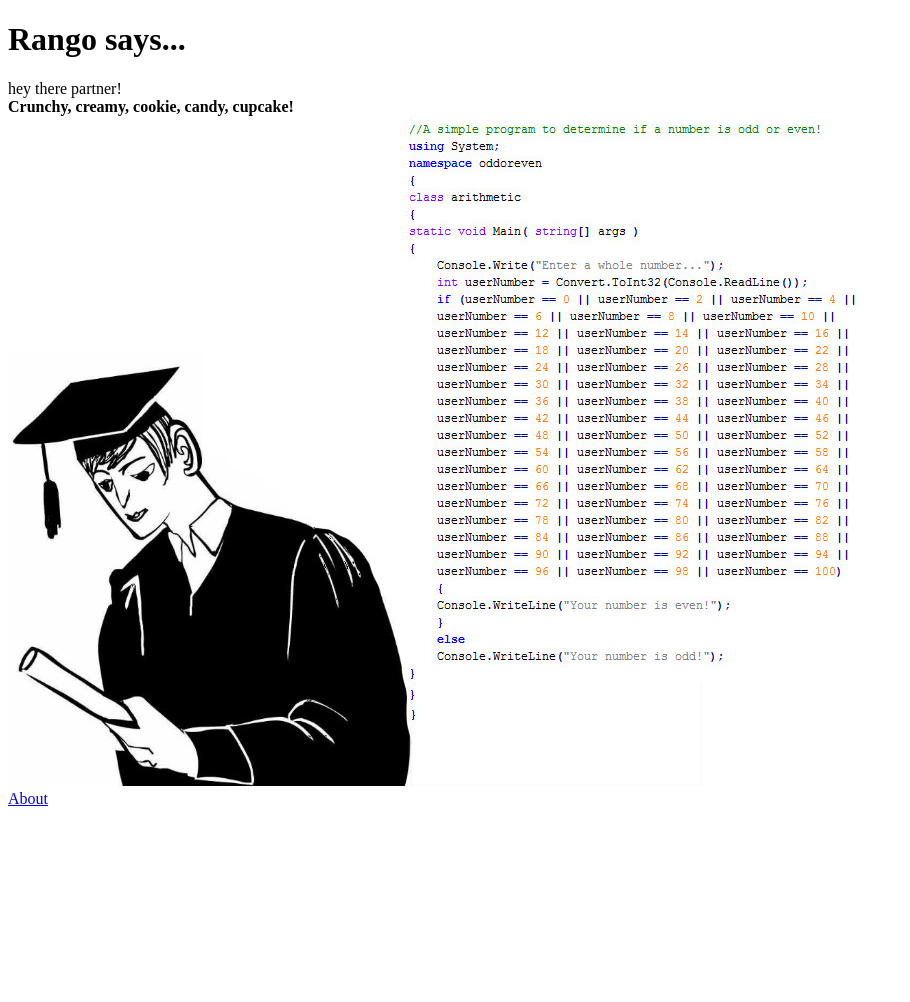
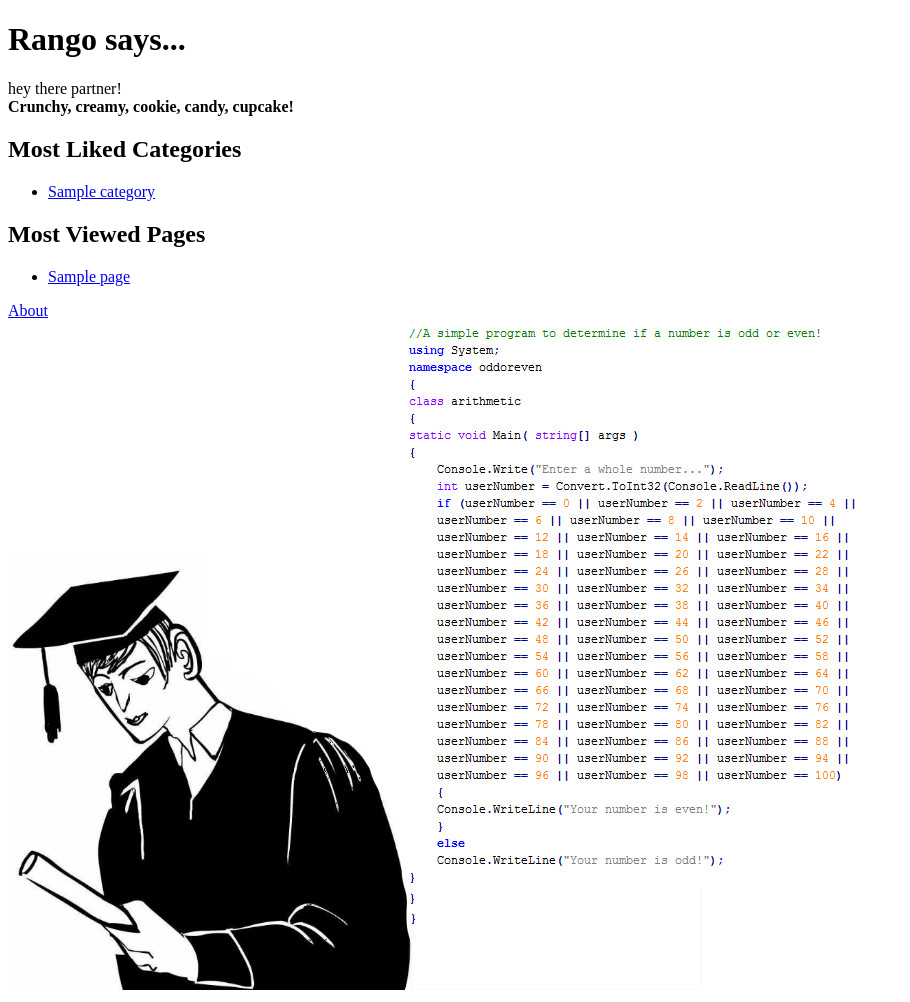
Before and after one commit to kukrimate/tango_with_django_project, a Django app: page / in a window 1280 px wide. Shown: the whole page, without its empty margins (0-910 px from the left). Before the commit the page ends 806 px from the top, so only its background shows below. Run offline with Django 3.2, Linux system fonts and the light colour scheme; tables that the repository leaves empty hold one stand-in row (values such as "Sample post").

Commit message:
chapter 6

```diff
--- a/rango/admin.py
+++ b/rango/admin.py
@@ -1,7 +1,10 @@
 from django.contrib import admin
 from rango.models import Category, Page
 
-admin.site.register(Category)
+class CategoryAdmin(admin.ModelAdmin):
+    prepopulated_fields = {'slug':('name',)}
+
+admin.site.register(Category, CategoryAdmin)
 
 class PageAdmin(admin.ModelAdmin):
     list_display = ('title','category','url')
--- a/rango/models.py
+++ b/rango/models.py
@@ -1,9 +1,15 @@
 from django.db import models
+from django.template.defaultfilters import slugify
 
 class Category(models.Model):
     name = models.CharField(max_length=128, unique=True)
     views = models.IntegerField(default=0)
     likes = models.IntegerField(default=0)
+    slug = models.SlugField(unique=True)
+
+    def save(self, *args, **kwargs):
+        self.slug = slugify(self.name)
+        super(Category, self).save(*args, **kwargs)
 
     class Meta:
         verbose_name_plural = 'Categories'
--- a/rango/urls.py
+++ b/rango/urls.py
@@ -5,5 +5,7 @@
 
 urlpatterns = [
     path("", views.index, name="index"),
-    path("about/", views.about, name="about")
+    path("about/", views.about, name="about"),
+    path("category/<slug:category_name_slug>/",
+        views.show_category, name="show_category")
 ]
--- a/rango/views.py
+++ b/rango/views.py
@@ -1,9 +1,32 @@
 from django.shortcuts import render
 from django.http import HttpResponse
+from rango.models import Category, Page
 
 def index(request):
-    context_dict = {'boldmessage': 'Crunchy, creamy, cookie, candy, cupcake!'}
-    return render(request, 'rango/index.html', context=context_dict)
+    # Get the top 5 categories and pages
+    category_list = Category.objects.order_by("-likes")[:5]
+    page_list = Page.objects.order_by("-views")[:5]
+
+    context_dict = {}
+    context_dict["boldmessage"] = "Crunchy, creamy, cookie, candy, cupcake!"
+    context_dict["categories"] = category_list
+    context_dict["pages"] = page_list
+
+    return render(request, "rango/index.html", context=context_dict)
 
 def about(request):
-    return render(request, 'rango/about.html', context={})
+    return render(request, "rango/about.html", context={})
+
+def show_category(request, category_name_slug):
+    context_dict = {}
+
+    try:
+        category = Category.objects.get(slug=category_name_slug)
+        pages = Page.objects.filter(category=category)
+        context_dict["pages"] = pages
+        context_dict["category"] = category
+    except Category.DoesNotExist:
+        context_dict["pages"] = None
+        context_dict["category"] = None
+
+    return render(request, "rango/category.html", context=context_dict)
--- a/templates/rango/index.html
+++ b/templates/rango/index.html
@@ -8,11 +8,39 @@
         <h1>Rango says...</h1>
         <div>
             hey there partner! <br />
-            <strong>{{ boldmessage }}</strong><br />
-            <img src="{% static 'images/rango.jpg' %}" alt="Picture of Rango" />
+            <strong>{{ boldmessage }}</strong>
+        </div>
+        <div>
+            <h2>Most Liked Categories</h2>
+        {% if categories %}
+            <ul>
+            {% for category in categories %}
+                <li>
+                    <a href="/rango/category/{{ category.slug }}/">{{ category.name }}</a>
+                </li>
+            {% endfor %}
+            </ul>
+        {% else %}
+            <strong>There are no categories present.</strong>
+        {% endif %}
+        </div>
+        <div>
+            <h2>Most Viewed Pages</h2>
+        {% if pages %}
+            <ul>
+            {% for page in pages %}
+                <li>
+                    <a href="{{ page.url }}">{{ page.title }}</a>
+                </li>
+            {% endfor %}
+            </ul>
+        {% else %}
+            <strong>There are no pages present.</strong>
+        {% endif %}
         </div>
         <div>
             <a href="/rango/about/">About</a><br />
+            <img src="{% static 'images/rango.jpg' %}" alt="Picture of Rango" />
         </div>
     </body>
 </html>
```
Also changed, not shown: populate_rango.py (+17 -9 lines), templates/rango/about.html (+4 -4 lines), templates/rango/category.html (added, +25 -0 lines), rango/migrations/0003_category_slug.py (added), rango/migrations/0004_auto_20210126_1558.py (added).
